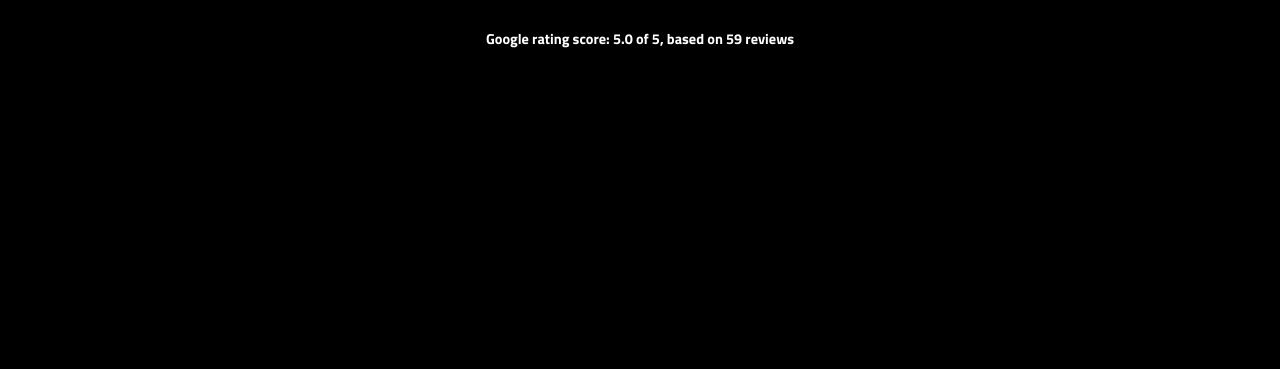
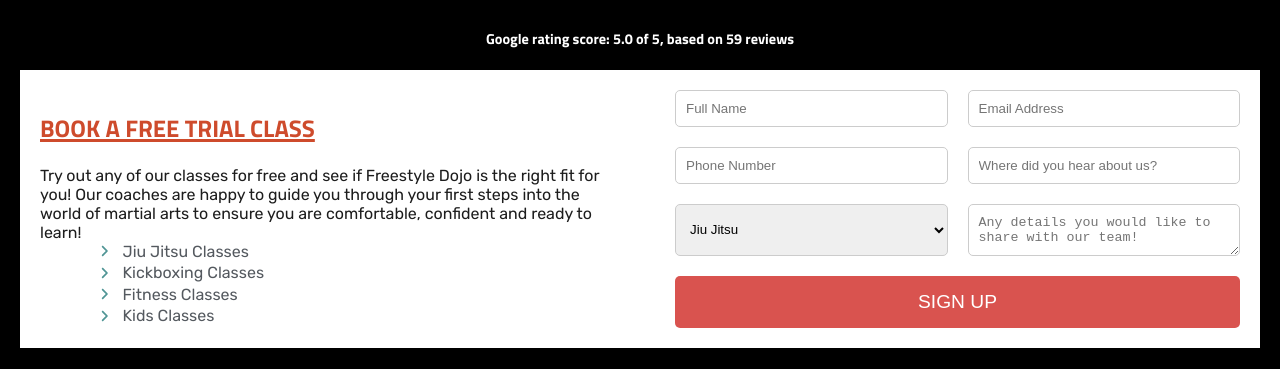
Before and after one commit to erezyaron/freestyledojo-site, a React (Vite) app: page / in a window 1280 px wide. Shown: the part 2368-2737 px from the top of the page. Before the commit the page ends 2442 px from the top, so only its background shows below. Built offline with nearby package versions, Linux system fonts and the light colour scheme.

Commit message:
free trial form section

```diff
--- a/src/Sections/Home.jsx
+++ b/src/Sections/Home.jsx
@@ -8,6 +8,8 @@
 import FlyInSection from '../components/FlyInSection/FlyInSection';
 import NoGiSection from '../components/NoGiSection/NoGiSection';
 import GoogleReviews from '../components/GoogleReviews/GoogleReviews';
+import TrialClassForm from '../components/FreeTrial/FreeTrial';
+
 
 const Home = () => {
     return (
@@ -22,6 +24,7 @@
         <About />
         <NoGiSection />
         <GoogleReviews />
+        <TrialClassForm />
         <GymRentals />
         </>
     )
--- /dev/null
+++ b/src/components/FreeTrial/FreeTrial.css
@@ -0,0 +1,94 @@
+.trial-class-section {
+  display: flex;
+  justify-content: center;
+  align-items: center;
+  margin: auto;
+  max-width: 1200px; /* or your preferred width */
+  padding: 20px;
+  box-shadow: 0 4px 8px rgba(0, 0, 0, 0.1); /* Optional shadow */
+  background: #fff; /* Adjust if needed */
+  }
+
+  .trial-class-info {
+    flex: 1;
+    /* flex-basis: 50%; */
+    padding-right: 50px;
+    margin-right: 20px; /* Adjust spacing as needed */
+  }
+  .trial-class-info h2 {
+    color: #CE4B2C;
+    text-decoration: underline;
+    text-decoration-thickness: 3px;
+  }
+  .trial-class-info p {
+    color: #1d1d1d;
+    margin-bottom: 20px;
+    margin-block-end: 0px;
+    font-family: "Rubik";
+    font-weight: 400;
+  }
+  .trial-class-form {
+    flex: 1;
+    /* flex-basis: 50%; */
+  }
+
+  form {
+    display: grid;
+    grid-template-columns: repeat(2, 1fr);
+    grid-gap: 20px;
+  }
+
+  form input, form select, form textarea {
+    border: 1px solid #ccc;
+    border-radius: 5px; /* Rounded corners */
+    padding: 10px;
+  }
+
+  form button {
+    grid-column: span 2; /* Makes the button take full width */
+    background: #d9534f; /* Adjust to match the button color in the image */
+    color: white;
+    border: none;
+    border-radius: 5px;
+    padding: 15px;
+    cursor: pointer;
+    font-size: 1.2em;
+  }
+
+  ul {
+    list-style-type: none;
+    display: block;
+    margin: 0;
+    padding: 0;
+    box-sizing: border-box;
+    padding-inline-start: 40px;
+    margin-inline-start: 0px;
+    margin-inline-end: 0px;
+  }
+  li {
+    margin-left: 20px;
+    color: #509595;
+    display: flex;
+    padding-bottom: calc(5px/2);
+    justify-content: flex-start;
+    text-align: left;
+    align-items: center;
+    position: relative;
+    vertical-align: baseline;
+  }
+  .list-icon {
+    display: flex;
+    position: relative;
+    top: 0px initial;
+    width: 1.25em;
+    font-size: 14px;
+    font-weight: 900;line-height: 1;
+  }
+  .list-text {
+    display: flex;
+    align-self: center;
+    padding-left: 5px;
+    color: #54595F;
+    font-weight: 400;
+    font-family: "Rubik";
+  }
--- /dev/null
+++ b/src/components/FreeTrial/FreeTrial.jsx
@@ -0,0 +1,66 @@
+import React from 'react';
+import './FreeTrial.css'
+import { faAngleRight } from '@fortawesome/free-solid-svg-icons';
+import { FontAwesomeIcon } from '@fortawesome/react-fontawesome';
+
+class TrialClassForm extends React.Component {
+  handleSubmit = (event) => {
+    event.preventDefault();
+    const data = new FormData(event.target);
+
+    // TODO: Replace with your own API endpoint or server-side mail handler
+    fetch('YOUR_BACKEND_ENDPOINT', {
+      method: 'POST',
+      body: data,
+    }).then((response) => {
+      // Handle response here
+      console.log('Response:', response);
+    });
+  };
+
+  render() {
+    return (
+      <div className="trial-class-section">
+        <div className="trial-class-info">
+        <h2>BOOK A FREE TRIAL CLASS</h2>
+    <p>Try out any of our classes for free and see if Freestyle Dojo is the right fit for you! Our coaches are happy to guide you through your first steps into the world of martial arts to ensure you are comfortable, confident and ready to learn!</p>
+    <ul>
+      <li>
+        <span className='list-icon'><FontAwesomeIcon icon={faAngleRight} /></span>
+        <span className='list-text'>Jiu Jitsu Classes</span>
+        </li>
+      <li><span className='list-icon'><FontAwesomeIcon icon={faAngleRight} /></span>
+      <span className='list-text'>Kickboxing Classes</span>
+      </li>
+      <li><span className='list-icon'><FontAwesomeIcon icon={faAngleRight} /></span>
+      <span className='list-text'>Fitness Classes</span>
+      </li>
+      <li><span className='list-icon'><FontAwesomeIcon icon={faAngleRight} /></span>
+      <span className='list-text'>Kids Classes</span>
+      </li>
+    </ul>
+        </div>
+        <div className="trial-class-form">
+          <form onSubmit={this.handleSubmit}>
+            <input type="text" name="name" placeholder="Full Name" required />
+            <input type="email" name="email" placeholder="Email Address" required />
+            <input type="text" name="phone" placeholder="Phone Number" required />
+            <input type="text" name="referral" placeholder="Where did you hear about us?" />
+            <select name="interest">
+              <option value="jiu_jitsu">Jiu Jitsu</option>
+              <option value="kickboxing">Kickboxing</option>
+              <option value="fitness">Fitness</option>
+              <option value="kids">Kids Programs</option>
+              <option value="kids">General Inquiry</option>
+              <option value="kids">Gym Rental</option>
+            </select>
+            <textarea name="message" placeholder="Any details you would like to share with our team!" required></textarea>
+            <button type="submit">SIGN UP</button>
+          </form>
+        </div>
+      </div>
+    );
+  }
+}
+
+export default TrialClassForm;
--- a/src/components/GoogleReviews/GoogleReviews.css
+++ b/src/components/GoogleReviews/GoogleReviews.css
@@ -7,7 +7,6 @@
     gap: 20px; /* Space between the review cards */
     overflow: hidden; /* Prevents horizontal scrollbar */
     position: relative;
-
   }
 
   .review-header {
@@ -140,5 +139,5 @@
     text-align: center;
     color: white;
     font-size: 0.9em; /* Adjust font size as needed */
-    /* Add any other styles to match your design */
+    margin-bottom: 20px;
   }
```
Also changed, not shown: src/components/HeroSection/hero.jsx (deleted, +0 -11 lines), src/components/HeroSection/Hero.css (deleted).
